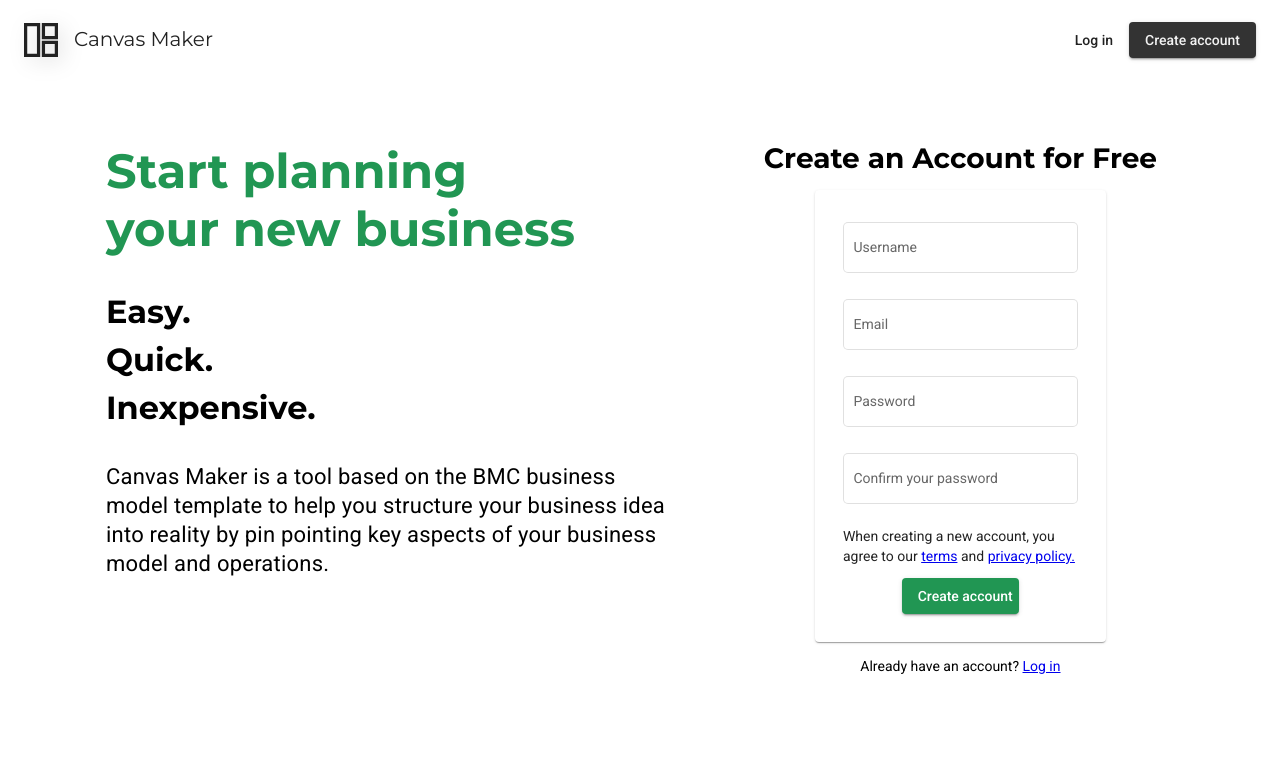
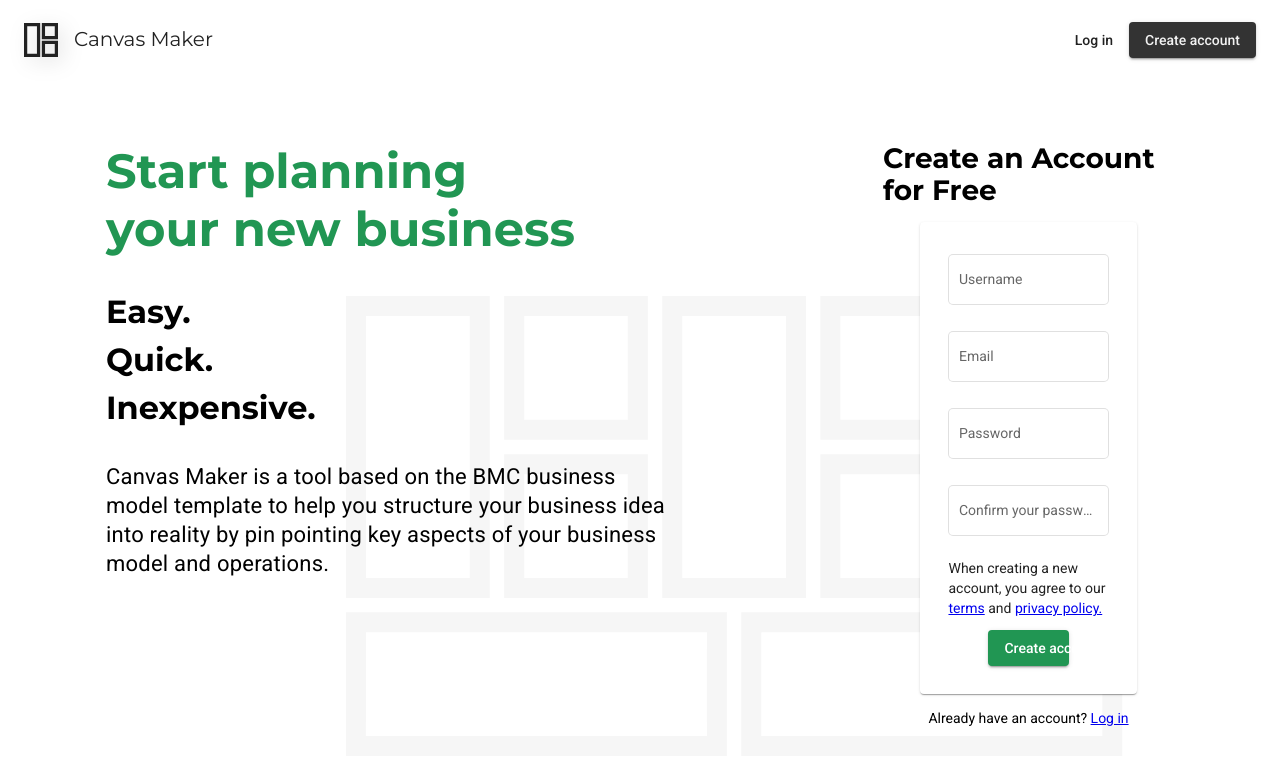
Before and after one commit to ViniciusALS/canvas-maker, an Angular app in the folder frontend/: page / in a window 1280 px wide. Shown: the top 764 px of the page. Built offline with nearby package versions, Linux system fonts and the light colour scheme.

Commit message:
Adds canvas background image to home page

```diff
--- a/frontend/src/app/home-page/home-page.component.html
+++ b/frontend/src/app/home-page/home-page.component.html
@@ -26,7 +26,10 @@
 
 		<p>Canvas Maker is  a tool based on the BMC business model template to help you structure your business idea into reality  by pin pointing key aspects of your business model and operations.</p>
 
+		<img src="../../assets/canvas-bg.svg" class="canvas-bg"/>
 	</div>
+
+
 	<div class="grid-column form-section">
 
 		<h2>Create an Account for Free</h2>
--- a/frontend/src/app/home-page/home-page.component.sass
+++ b/frontend/src/app/home-page/home-page.component.sass
@@ -93,3 +93,10 @@ mat-toolbar
                     width: 50%
                     align-self: center
                     background-color: $green
+
+
+.canvas-bg
+    position: relative
+    right: -240px
+    top: -294px
+    z-index: -1
```
Also changed, not shown: frontend/src/assets/canvas-bg.svg (added).
